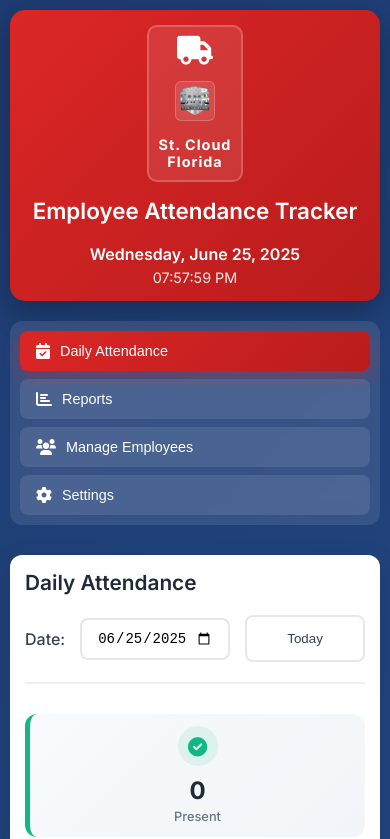
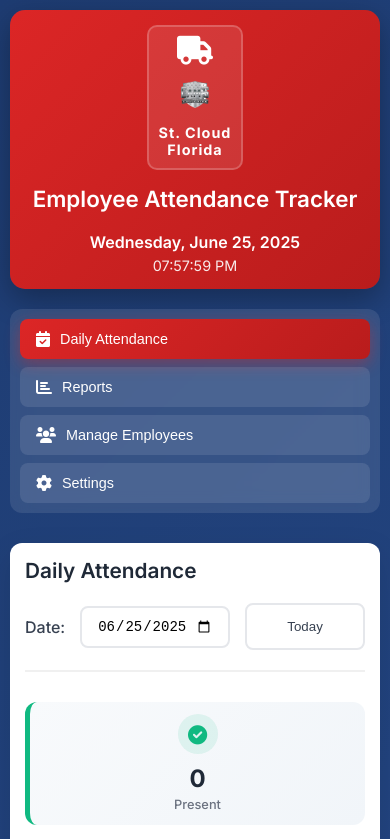
Before and after one commit to nicholasdudek/CamsTransport, a website: page index.html in a window 390 px wide. Shown: the top 839 px of the page. Drawn offline with Linux system fonts and the light colour scheme.

Commit message:
Fix mobile logo overflow - removed padding and background, added container constraints

```diff
--- a/css/styles.css
+++ b/css/styles.css
@@ -730,15 +730,30 @@ body {
     .logo-section {
         flex-direction: column;
         gap: 15px;
+        overflow: hidden;
+        width: 100%;
     }
 
     .logo-placeholder {
         justify-content: center;
         padding: 12px 16px;
+        overflow: hidden;
+        max-width: 100%;
+        box-sizing: border-box;
     }
 
     .logo-placeholder i {
         font-size: 2rem;
+    }
+
+    .logo-image {
+        width: 28px;
+        height: 28px;
+        padding: 0;
+        background: none;
+        border: none;
+        box-sizing: border-box;
+        max-width: 100%;
     }
 
     .logo-text {
```
